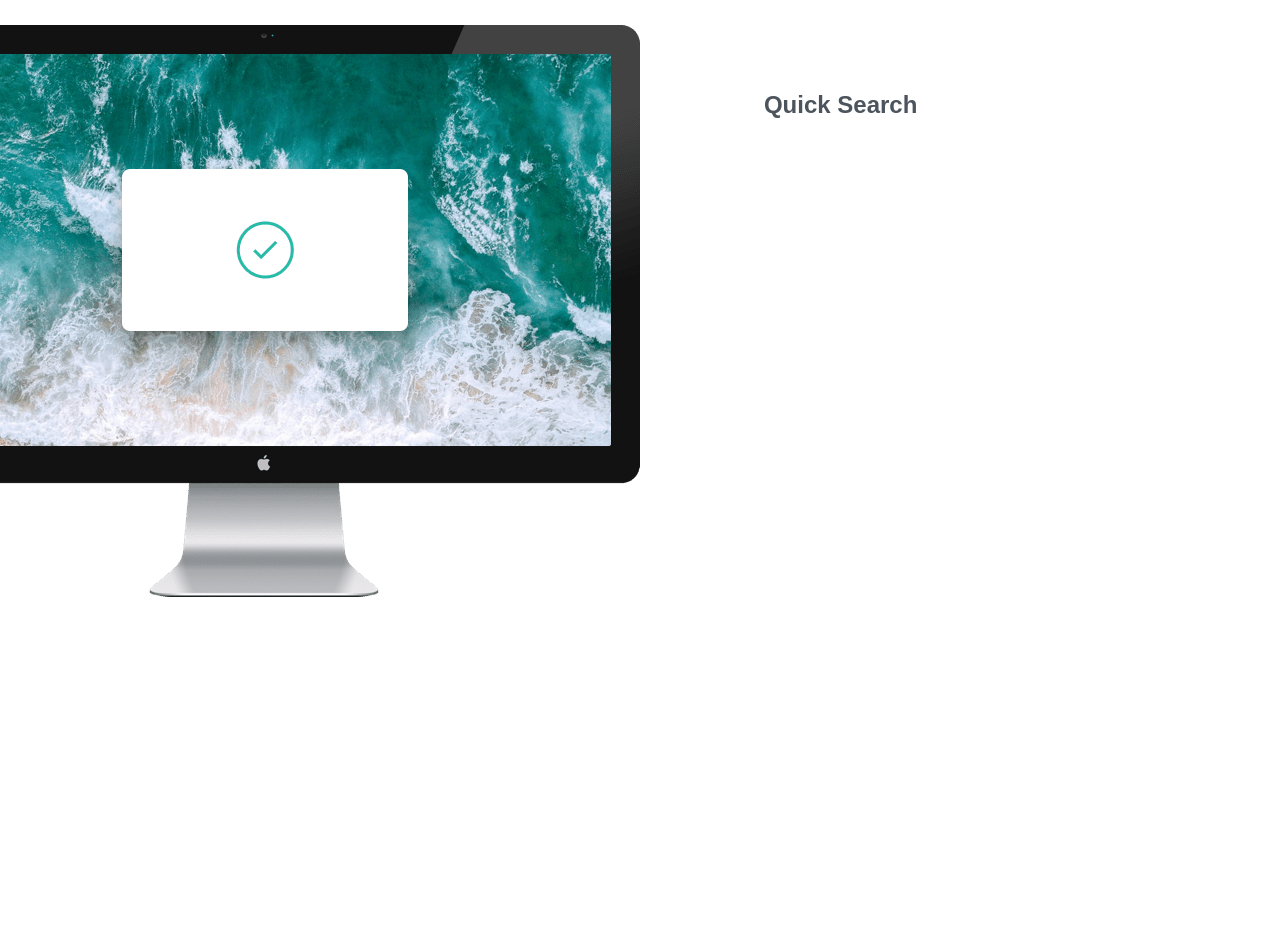
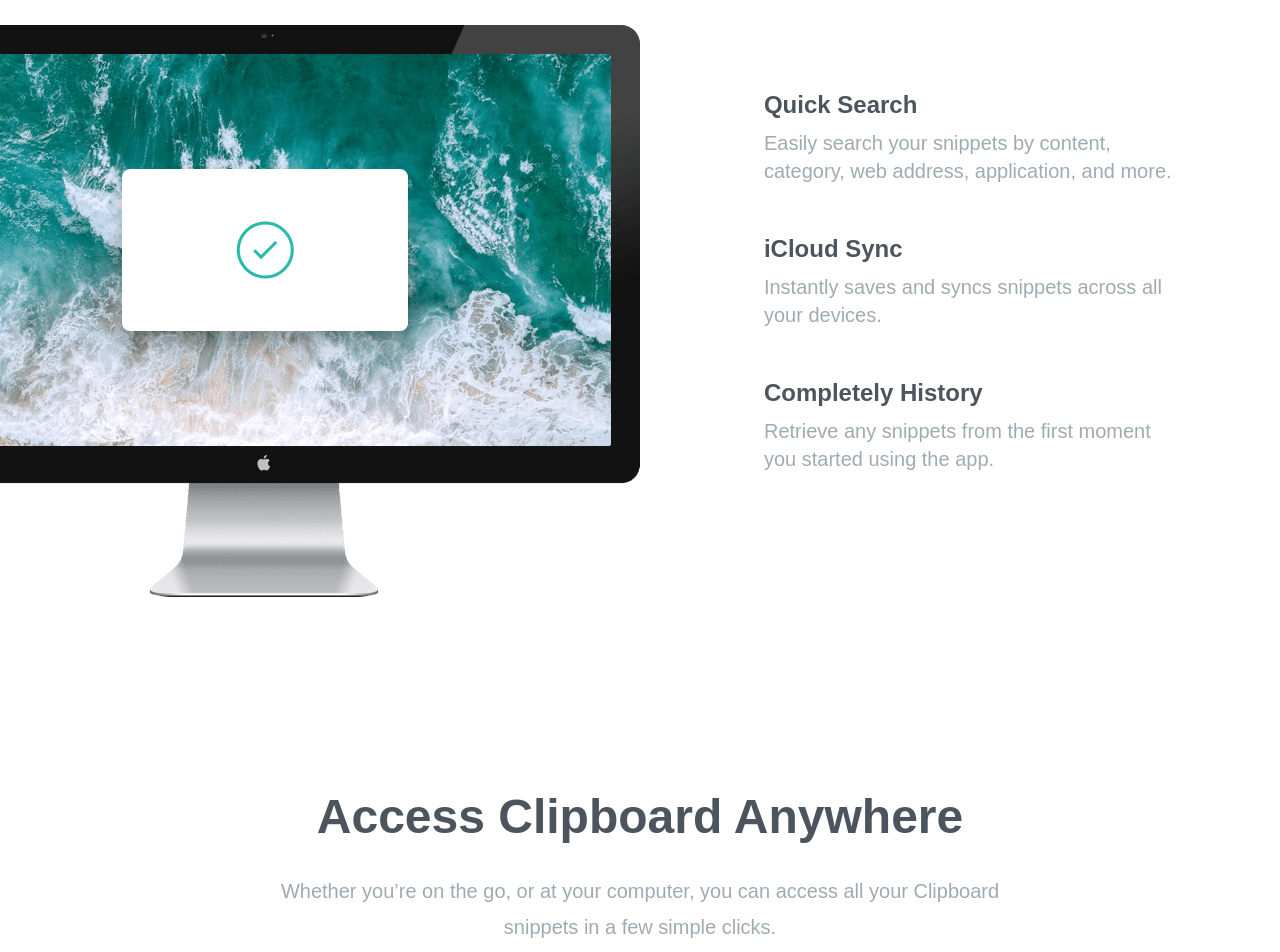
Before and after one commit to zohaib2005/tailwind-clipboard-website, a website: page index.html in a window 1280 px wide. Shown: the part 980-1932 px from the top of the page. Before the commit the page ends 1577 px from the top, so only its background shows below. Drawn offline with Linux system fonts and the light colour scheme; a web font is replaced by a local one.

Commit message:
access anywhere section

```diff
--- a/index.html
+++ b/index.html
@@ -78,10 +78,48 @@
               <h5 class="mb-2 text-2xl font-bold text-darkGrayishBlue">
                 Quick Search
               </h5>
+              <p class="max-w-md text-grayishBlue">
+                Easily search your snippets by content, category, web address,
+                application, and more.
+              </p>
+            </div>
+
+            <!-- Item 2 -->
+            <div>
+              <h5 class="mb-2 text-2xl font-bold text-darkGrayishBlue">
+                iCloud Sync
+              </h5>
+              <p class="max-w-md text-grayishBlue">
+                Instantly saves and syncs snippets across all your devices.
+              </p>
+            </div>
+
+            <!-- Item 3 -->
+            <div>
+              <h5 class="mb-2 text-2xl font-bold text-darkGrayishBlue">
+                Completely History
+              </h5>
+              <p class="max-w-md text-grayishBlue">
+                Retrieve any snippets from the first moment you started using
+                the app.
+              </p>
             </div>
           </div>
         </div>
       </div>
     </section>
+
+    <!-- Access Anywhere Section -->
+    <section id="access">
+      <div class="section-container my-20">
+        <h3>Access Clipboard Anywhere</h3>
+        <p class="section-content mb-24 text-xl">
+          Whether you’re on the go, or at your computer, you can access all your
+          Clipboard snippets in a few simple clicks.
+        </p>
+
+        <img src="images/image-devices.png" alt="" class="mx-auto" />
+      </div>
+    </section>
   </body>
 </html>
```
Also changed, not shown: css/style.css.
